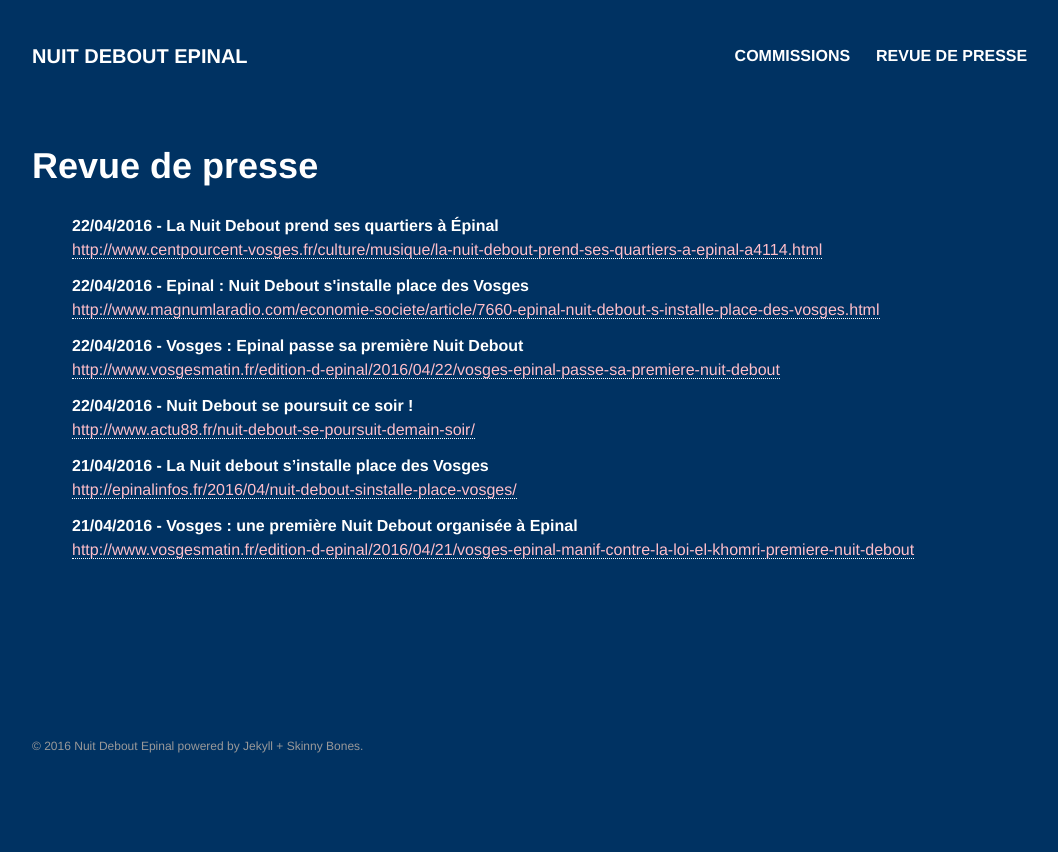
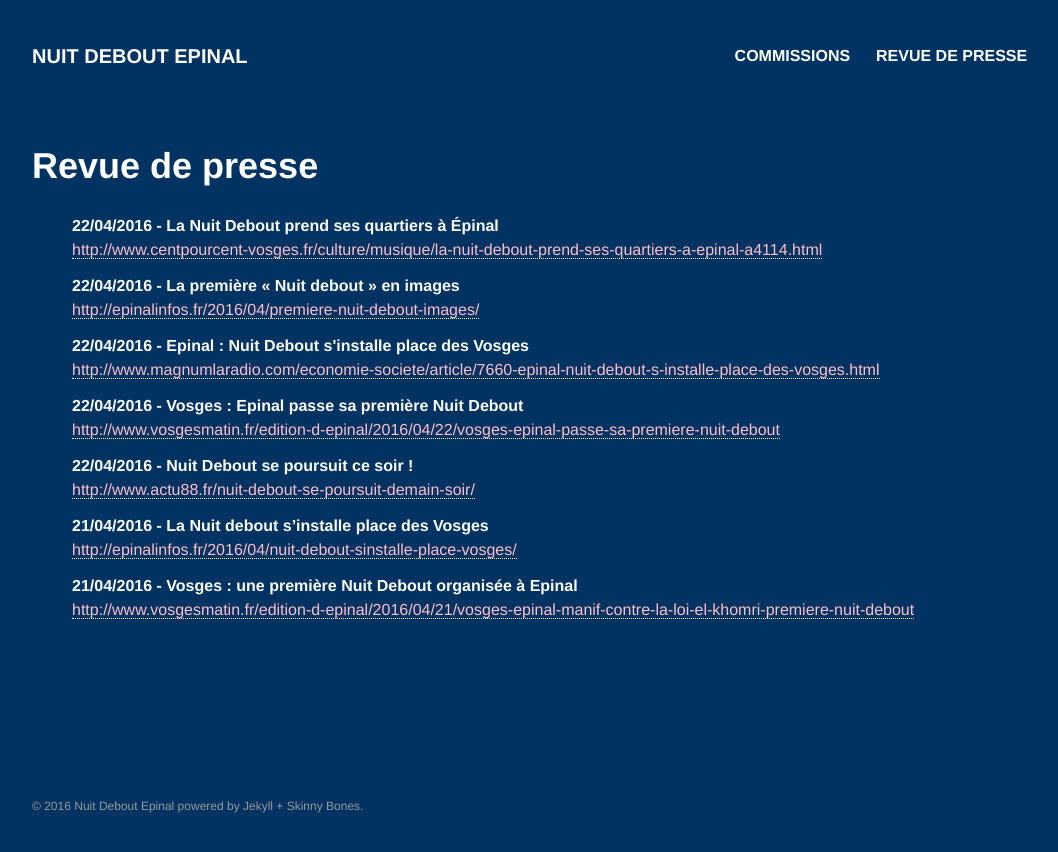
Before and after one commit to clairezed/nuit-debout-epinal, a Jekyll site: the page built from _pages/revue-presse.html, in a window 1280 px wide. Shown: the top 852 px of the page, without its empty margins (64-1122 px from the left). Built offline with Jekyll 4.4.1, drawn with Linux system fonts in a browser that asks for light colours.

Commit message:
#3 adding one press link

```diff
--- a/_data/navigation.yml
+++ b/_data/navigation.yml
@@ -9,8 +9,3 @@
   url: /revue-de-presse/
   excerpt: "Liens et articles traitant de Nuit Debout Epinal"
   image:
-
-# - title: Infos et contact
-#   url: /contact/
-#   excerpt: "Nuit Debout Epinal ailleurs sur le web, et comment prendre contact"
-#   image:
--- a/_data/revue-presse.yml
+++ b/_data/revue-presse.yml
@@ -15,6 +15,11 @@
 - title: "Epinal : Nuit Debout s'installe place des Vosges"
   url: http://www.magnumlaradio.com/economie-societe/article/7660-epinal-nuit-debout-s-installe-place-des-vosges.html
   media: Magnum la radio
+  date: 2016-04-22 15:35:44 +0200
+
+- title: "La première « Nuit debout » en images"
+  url: http://epinalinfos.fr/2016/04/premiere-nuit-debout-images/
+  media: EpinalInfos
   date: 2016-04-22 15:35:44 +0200
 
 
```
